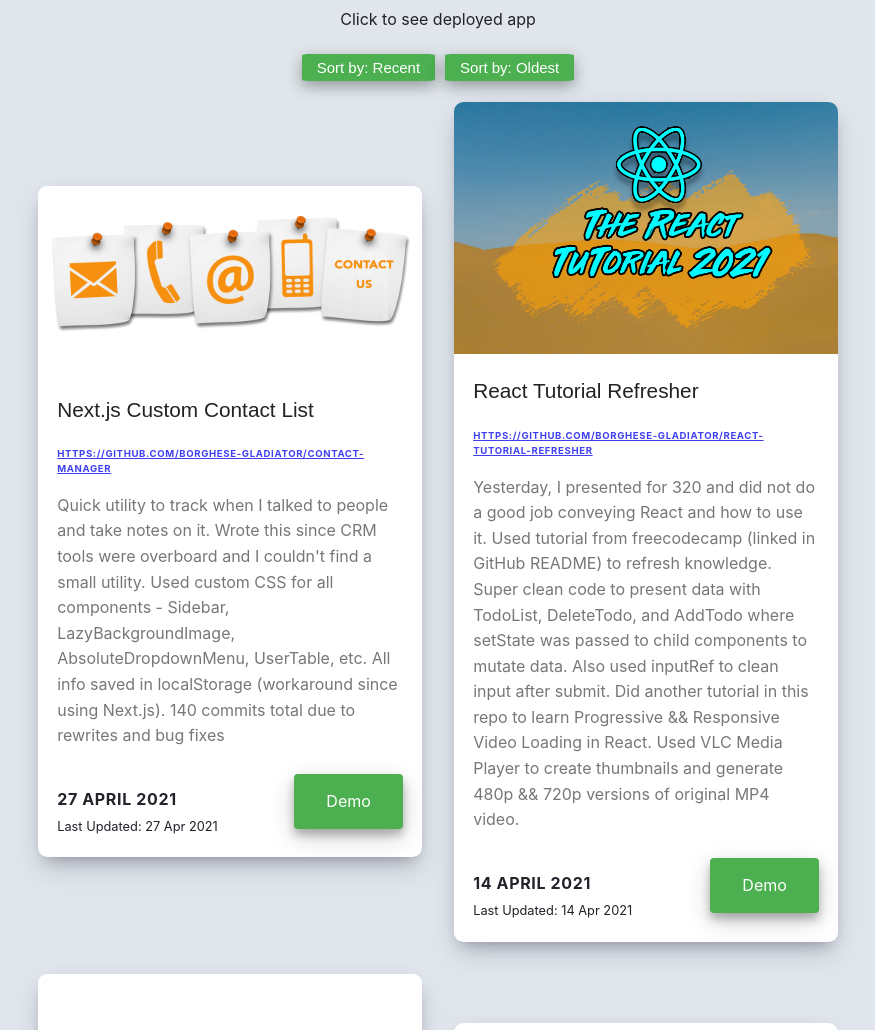
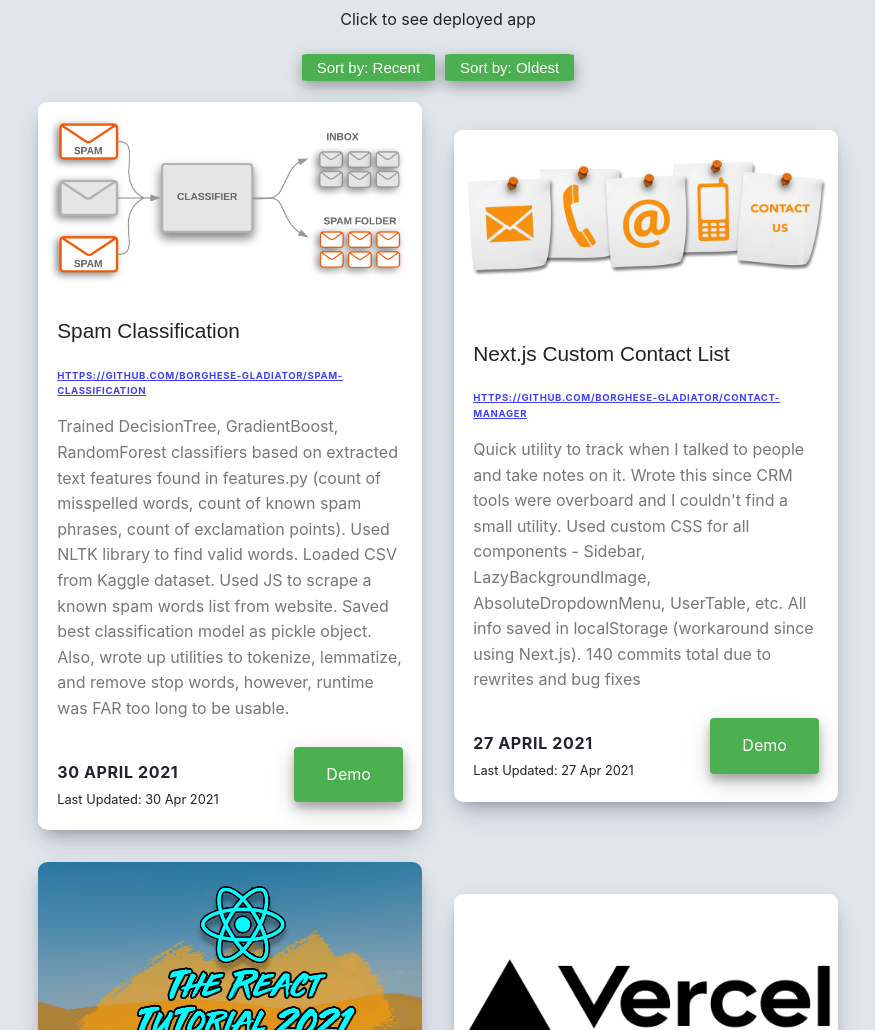
Before and after one commit to Borghese-Gladiator/my-app-list, a Gatsby site: page / in a window 1280 px wide. Shown: the part 260-1290 px from the top of the page, without its empty margins (202-1077 px from the left). Built offline with nearby package versions, Linux system fonts and the light colour scheme; Gatsby itself is replaced by a stand-in of ours.

Commit message:
add spam classifier project

```diff
--- a/src/pages/index.js
+++ b/src/pages/index.js
@@ -46,6 +46,7 @@
 import CompleteReactTutorialImg from '../images/the-complete-react-tutorial-2021.png';
 import AutomateBoringStuffPythonImg from '../images/automate_the_boring_stuff_book_cover.jpg';
 import ContactsStockImage from '../images/contacts-SpecPage-1024x496.jpg';
+import SpamClassifierImage from '../images/spam_classifier.png';
 
 // styles
 const pageStyles = {
@@ -481,6 +482,16 @@
     dateCreated: new Date(2021, 3, 27),
     dateLastUpdated: new Date(2021, 3, 27)
   },
+  {
+    link: 'https://github.com/Borghese-Gladiator/spam-classification',
+    github_link: 'https://github.com/Borghese-Gladiator/spam-classification',
+    thumbnail: SpamClassifierImage,
+    title: 'Spam Classification',
+    description: "Trained DecisionTree, GradientBoost, RandomForest classifiers based on extracted text features found in features.py (count of misspelled words, count of known spam phrases, count of exclamation points). Used NLTK library  to find valid words. Loaded CSV from Kaggle dataset. Used JS to scrape a known spam words list from website. Saved best classification model as pickle object. Also, wrote up utilities to tokenize, lemmatize, and remove stop words, however, runtime was FAR too long to be usable.",
+    date: '30 April 2021',
+    dateCreated: new Date(2021, 3, 30),
+    dateLastUpdated: new Date(2021, 3, 30)
+  },
   /*
   {
     link: 'https://www.udemy.com/course/automate/',
```
Also changed, not shown: src/images/spam_classifier.png (added).
